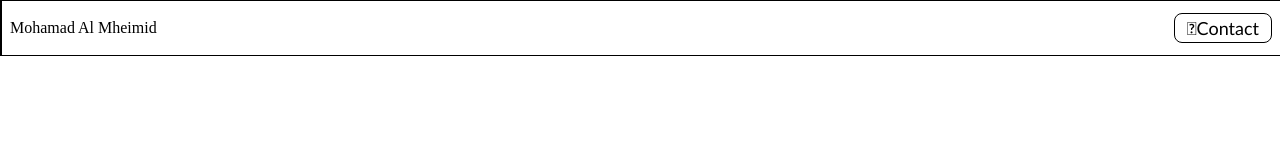
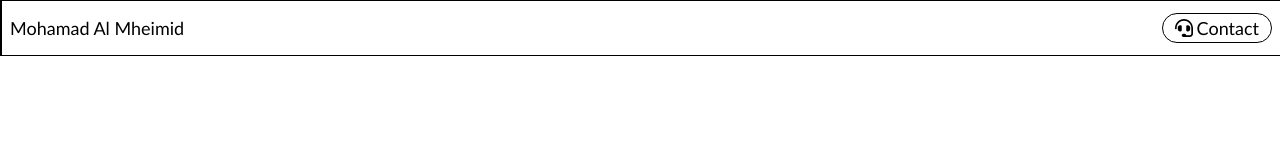
Before and after one commit to m3ns/myRespo, a plain HTML site: page index.html in a window 1280 px wide. Drawn offline with Linux system fonts and the light colour scheme; a small style sheet from the web is missing.

Commit message:
my third committ

```diff
--- a/index.html
+++ b/index.html
@@ -20,6 +20,8 @@
         :root {
             --btn-outline: #000;
             --main-txt-clr: #000;
+
+            --main-transition: 0.6s ease-in-out;
         }
 
         header {
@@ -52,6 +54,11 @@
             height: 100%;
         }
 
+        nav .navbar .logo {
+            font-family: 'Gill Sans', 'Gill Sans MT', Calibri, 'Trebuchet MS', sans-serif;
+            font-size: 18px;
+        }
+
         nav .navbar ul {
             display: flex;
             list-style: none;
@@ -62,7 +69,11 @@
 
         nav .navbar ul a {
             border: 1px solid var(--btn-outline);
-            border-radius: 8px;
+            border-radius: 999px;
+            display: flex;
+            flex-direction: row;
+            align-items: center;
+            justify-content: center;
             padding-top: 3px;
             padding-bottom: 3px;
             padding-left: 12px;
@@ -71,12 +82,21 @@
             font-family: 'Gill Sans', 'Gill Sans MT', Calibri, 'Trebuchet MS', sans-serif;
             font-size: 18px;
             color: var(--main-txt-clr);
-            transition: 0.6s ease-in-out;
+            transition: var(--main-transition);
         }
 
         nav .navbar ul a:hover {
             background: #000;
             color: #fff;
+        }
+
+        nav .navbar ul a:hover img {
+            filter: brightness(0) invert(1);
+        }
+
+        nav .navbar ul a .icon {
+            padding-right: 4px;
+            transition: var(--main-transition);
         }
     </style>
 </head>
@@ -87,7 +107,12 @@
                 <div class="logo">Mohamad Al Mheimid</div>
 
                 <ul>
-                    <li><a href=""><i class="fa-solid fa-headset"></i>Contact</a></li>
+                    <li>
+                        <a href="">
+                            <img src="./icons/headset-solid.svg" alt="Pijl icoon" class="icon" width="18" height="18">
+                            Contact
+                        </a>
+                    </li>
                 </ul>
             </div>
         </nav>
```
Also changed, not shown: icons/headset-solid.svg (added).
